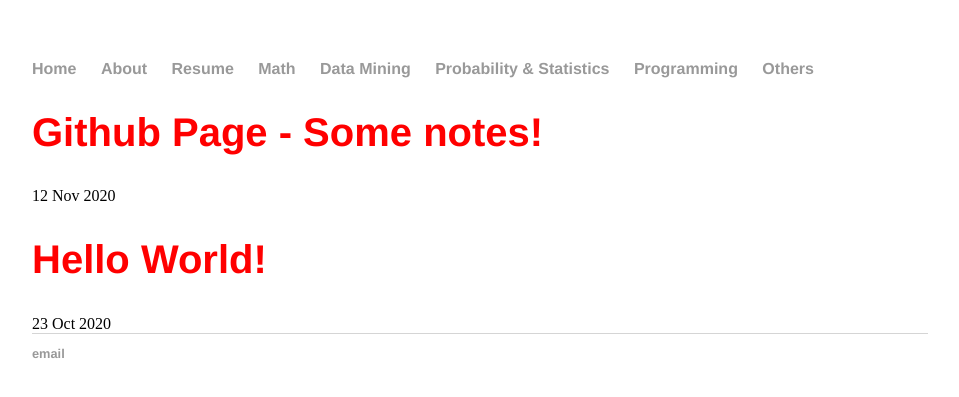
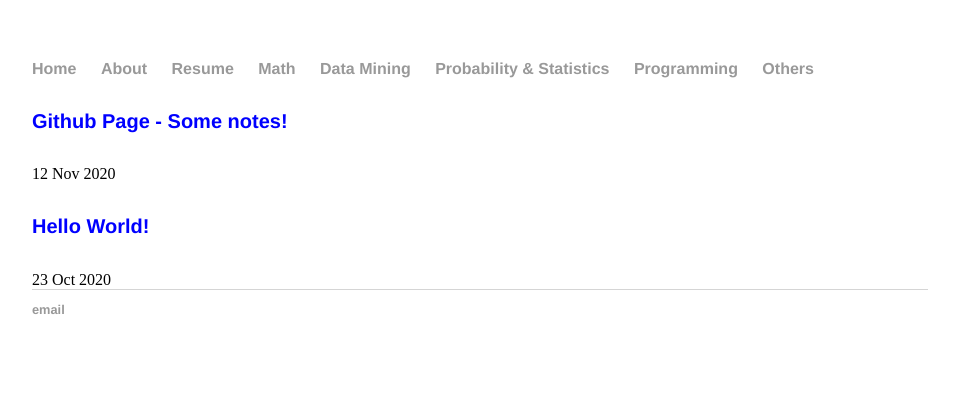
Before and after one commit to lytranp/lytranp.github.io, a Jekyll site: the page built from others/index.html, in a window 1280 px wide. Shown: the top 397 px of the page, without its empty margins (160-1119 px from the left). Built offline with Jekyll 4.4.1, drawn with Linux system fonts in a browser that asks for light colours.

Commit message:
Update index.html

```diff
--- a/others/index.html
+++ b/others/index.html
@@ -9,7 +9,7 @@ permalink: others
       <div class="post">
         <h1 class="post-title">
           <a href="{{ post.url }}">
-            <h1 style="color:red;font-size:40px;">{{ post.title }}</h1>
+            <h1 style="color:blue;font-size:20px;">{{ post.title }}</h1>
           </a>
         </h1>
 
```
